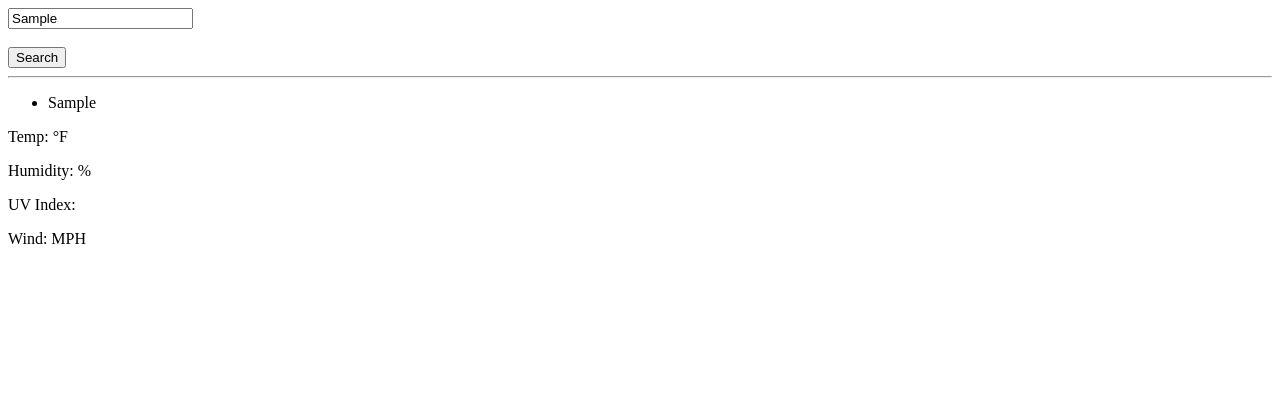
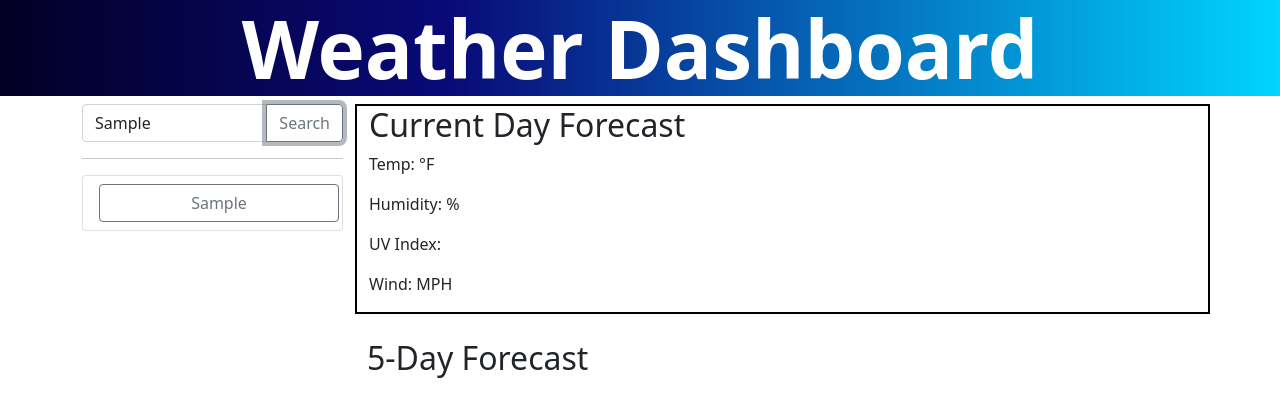
Before and after one commit to elbin-cenisev/weather-dash, a plain HTML site: page index.html in a window 1280 px wide. Both pictures are taken after typing "Sample" into the empty fields and a click on the button "Search". Drawn offline with nearby package versions, Linux system fonts and the light colour scheme; no server answers.

Commit message:
Styled with Bootstrap and etc

```diff
--- a/Assets/css/style.css
+++ b/Assets/css/style.css
@@ -0,0 +1,37 @@
+h1 {
+    color: white;
+    background: rgb(2,0,36);
+    background: linear-gradient(90deg, rgba(2,0,36,1) 0%, rgba(9,9,121,1) 35%, rgba(0,212,255,1) 100%);
+}
+
+ul {
+    list-style-type: none;
+}
+
+#currentDay {
+    border: 2px solid black;
+}
+
+#fiveForecast {
+    margin-top: 25px;
+}
+
+li {
+    padding: 10px;
+}
+
+.btn-wide {
+    width:15em;
+}
+
+#displayUV {
+    padding: 10px;
+    color: white;
+}
+
+.dayCard {
+    background: darkcyan;
+    margin: 15px;
+    color: white;
+    padding: 10px;
+}
--- a/Assets/js/script.js
+++ b/Assets/js/script.js
@@ -1,4 +1,5 @@
 let apiKey = "a753cb4c242ec2b4ceef62eba6bb6750"
+let historyButtons = document.querySelectorAll(".historyBtn");
 
 function getCityCoord(city) {
     url = "http://api.openweathermap.org/data/2.5/weather?q=" + city + "&appid=" + apiKey;
@@ -10,14 +11,14 @@ function getCityCoord(city) {
     .then(function (data) {
         let lon = data.coord.lon;
         let lat = data.coord.lat;
-        getCityData(lat, lon)
+        getCityData(lat, lon, city)
     })
     .catch(function (err) {
         console.log(err)
     });
 }
 
-function getCityData(lat, lon) {
+function getCityData(lat, lon, city) {
     url = "https://api.openweathermap.org/data/2.5/onecall?lat=" + lat + "&lon=" + lon + "&units=imperial&appid=" + apiKey
     console.log(url)
     fetch(url)
@@ -25,14 +26,14 @@ function getCityData(lat, lon) {
         return response.json()
     })
     .then(function (data) {
-        appendData(data);
+        appendData(data, city);
     })
     .catch(function (err) {
         console.log(err)
     });
 }
 
-function appendData(data) {
+function appendData(data, city) {
     // Convert data.current.dt into regular date
     var epochDate = data.current.dt;
     var myDate = new Date(0);
@@ -50,7 +51,7 @@ function appendData(data) {
 
     // Display info on page
     document.getElementById("nameDate").innerHTML =
-        '<p>' + cityInput.value + " (" + (myDate.getMonth() + 1) + "/" +
+        '<p>' + city + " (" + (myDate.getMonth() + 1) + "/" +
         myDate.getDate() + "/" + myDate.getFullYear() + ")" + '</p>' +
         '<img src="' + iconURL + '" alt="weatherIcon">'
     document.getElementById("displayTemp").textContent = temp;
@@ -75,6 +76,7 @@ function appendData(data) {
         myDate.setUTCSeconds(epochDate)
 
         var dayCard = document.createElement("LI");
+        dayCard.classList.add("dayCard")
 
         // Get date for forecasted day
         let dateForecast = (myDate.getMonth() + 1) + "/" +
@@ -127,11 +129,20 @@ function displayHistory(searchHistory) {
 
     // Display all history
     for (var i = 0; i < searchHistory.length; i++){
-        var historyItem = document.createElement("LI");
-        var entry = document.createTextNode(searchHistory[i]);
+        var listItem = document.createElement("LI")
+        var historyItem = document.createElement("BUTTON")
 
-        historyItem.appendChild(entry);
-        document.getElementById("historyList").appendChild(historyItem);
+        listItem.appendChild(historyItem)
+        listItem.classList.add("list-group-item")
+        historyItem.classList.add("btn-outline-secondary")
+        historyItem.classList.add("btn")
+        historyItem.classList.add("btn-wide")
+        historyItem.classList.add("historyBtn")
+
+
+        historyItem.textContent = searchHistory[i];
+
+        document.getElementById("historyList").appendChild(listItem);
 
         // Stop loop when you reach fifth entry
         if(i === 4) {
@@ -142,10 +153,25 @@ function displayHistory(searchHistory) {
 
 // Event Listener for the Search button
 document.getElementById("searchBtn").addEventListener("click", function() {
+    document.getElementById('currentDay').style.display = "block";
+    document.getElementById('fiveForecast').style.display = "block";
     let cityInput = document.getElementById("cityInput").value;
     setHistory(getHistory(), cityInput);
     getCityCoord(cityInput);
     displayHistory(getHistory());
 })
 
+// Event delegation for button
+document.querySelector("#historyList").addEventListener('click', function(e) {
+	// check whether class "submit-button" is present in the CSS classes of target
+    document.getElementById('currentDay').style.display = "block";
+    document.getElementById('fiveForecast').style.display = "block";
+	if(e.target.classList.contains('historyBtn')) {
+		let cityButton = e.target.textContent;
+        getCityCoord(cityButton);
+	}
+});
+
+document.getElementById('currentDay').style.display = "none";
+document.getElementById('fiveForecast').style.display = "none";
 displayHistory(getHistory());
--- a/index.html
+++ b/index.html
@@ -3,26 +3,52 @@
 <head>
   <meta charset="utf-8">
   <title>Weather App</title>
+  <link href="Assets/css/style.css" rel="stylesheet">
+  <link href="https://cdn.jsdelivr.net/npm/bootstrap@5.0.2/dist/css/bootstrap.min.css" rel="stylesheet" integrity="sha384-EVSTQN3/azprG1Anm3QDgpJLIm9Nao0Yz1ztcQTwFspd3yD65VohhpuuCOmLASjC" crossorigin="anonymous">
 </head>
 <body>
+    <h1 class="display-1 text-center fw-bold ">Weather Dashboard</h1>
+    <div class="container">
+        <div class="row">
+          <div class="col-sm-3">
                 <!-- Search form -->
-    <input type="text" id="cityInput" name="cityInput"><br><br>
-    <button type="button" id="searchBtn">Search</button>
+                <div class="input-group mb-3">
+                    <input type="text" id="cityInput" class="form-control" placeholder="City Name" name="cityInput" aria-label="Recipient's username" aria-describedby="button-addon2">
+                    <button class="btn btn-outline-secondary" id="searchBtn" type="button">Search</button>
+                </div>
 
                 <!-- History List -->
                 <hr>
-    <ul id="historyList"></ul>
+                <ul id="historyList" class="list-group text-center"></ul>
+          </div>
+          <div class="col-sm-9">
+            <div class="row">
 
             <!-- Current Day Forecast-->
-    <p><span id="nameDate"></span></p>
+              <div id="currentDay" class="col-8 col-sm-12">
+                    <h2>Current Day Forecast</h2>
+                    <h3><span id="nameDate"></span></h3>
                     <p>Temp: <span id="displayTemp"></span> °F</p>
                     <p>Humidity: <span id="displayHumid"></span> %</p>
                     <p>UV Index: <span id="displayUV"></span></p>
                     <p>Wind: <span id="displayWind"></span> MPH</p>
+              </div>
+            </div>
 
-    <!-- 5 Day Forecast-->
-    <ul id="forecastList">
+            <!-- Five Day Forecast-->
+            <div id="fiveForecast" class="row">
+                <div class="col-8 col-sm-12">
+                    <h2>5-Day Forecast</h2>
+                    <ul id="forecastList" class="list-group list-group-horizontal">
                     </ul>
+                </div>
+            </div>
+          </div>
+        </div>
+      </div>
+
+<!-- Scripts -->
+<script src="https://cdn.jsdelivr.net/npm/bootstrap@5.0.2/dist/js/bootstrap.bundle.min.js" integrity="sha384-MrcW6ZMFYlzcLA8Nl+NtUVF0sA7MsXsP1UyJoMp4YLEuNSfAP+JcXn/tWtIaxVXM" crossorigin="anonymous"></script>
 <script src="./Assets/js/script.js"></script>
 </body>
 </html>
```
Lines whose indentation alone changed are shown as unchanged.
